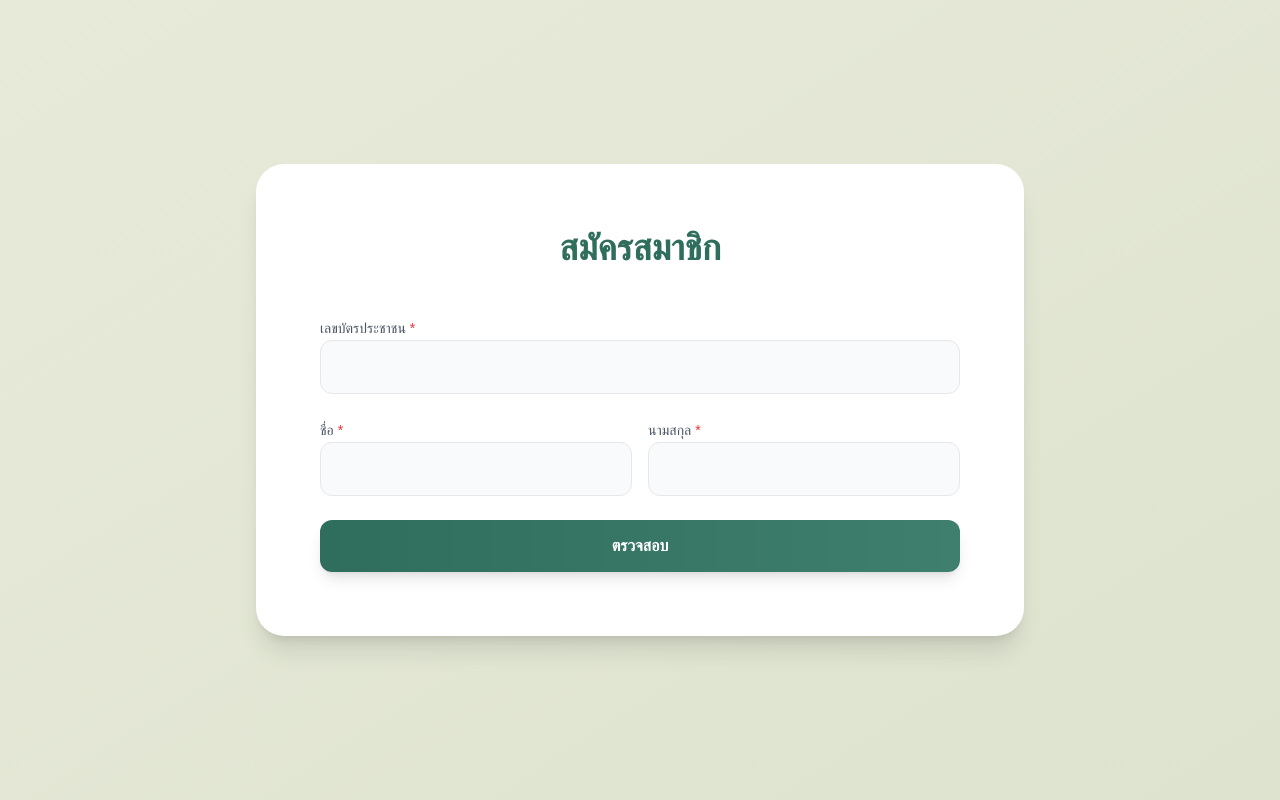
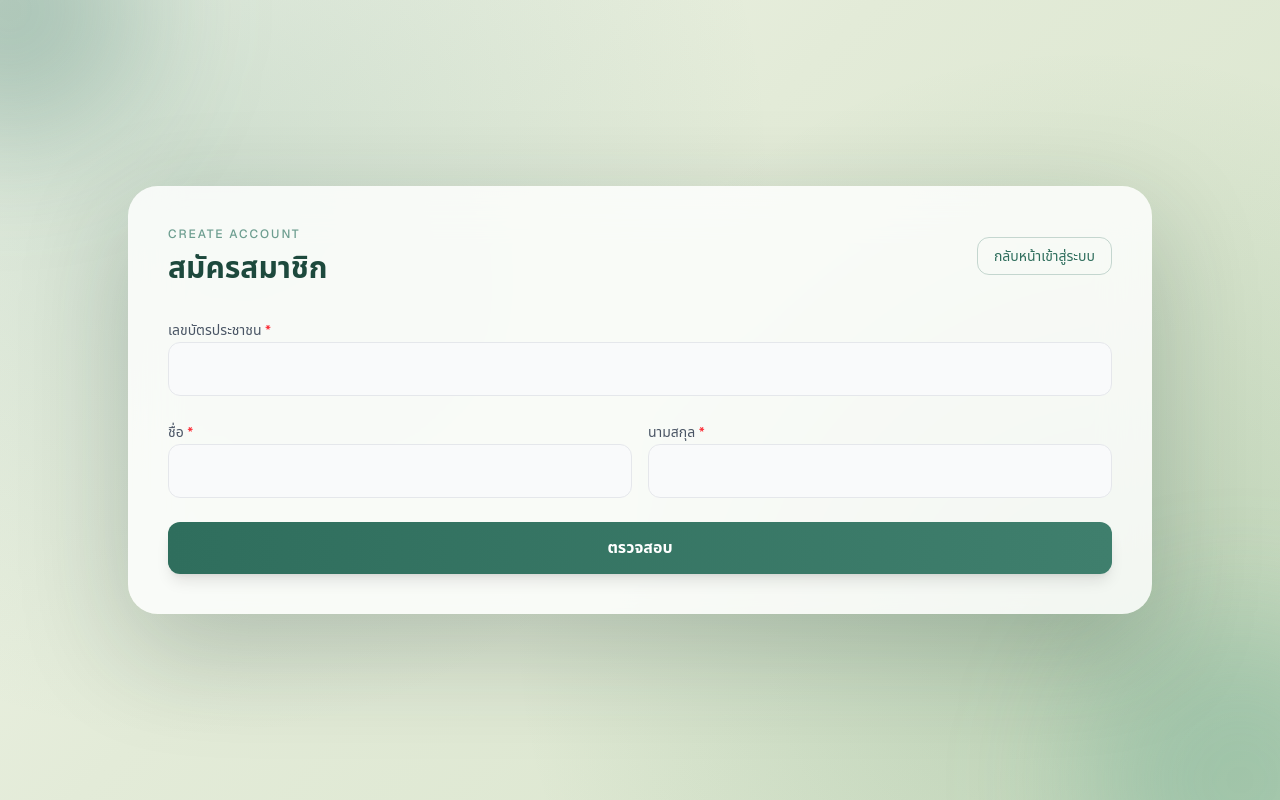
Before and after one commit to Deadchicken07/SE_KPS_68_9, a Next.js app in the folder project-se-front/: page /login/regis in a window 1280 px wide. Built offline with nearby package versions, Linux system fonts and the light colour scheme; no server answers.

Commit message:
feat: enhance UI for login, registration, and forgot password pages with improved styling and animations

```diff
--- a/project-se-front/app/globals.css
+++ b/project-se-front/app/globals.css
@@ -22,7 +22,7 @@
 body {
   background: var(--background);
   color: var(--foreground);
-  font-family: Arial, Helvetica, sans-serif;
+  font-family: var(--font-geist-sans), "Noto Sans Thai", sans-serif;
 }
 .input {
   @apply w-full px-4 py-3.5 rounded-xl border border-gray-200
@@ -48,3 +48,126 @@ body {
   text-[#3F7F6D] py-3 rounded-xl font-medium
   hover:bg-[#3F7F6D]/10 transition;
 }
+
+@keyframes float-soft {
+  0%,
+  100% {
+    transform: translateY(0px);
+  }
+  50% {
+    transform: translateY(-10px);
+  }
+}
+
+@keyframes fade-up {
+  from {
+    opacity: 0;
+    transform: translateY(16px);
+  }
+  to {
+    opacity: 1;
+    transform: translateY(0);
+  }
+}
+
+@keyframes glow-pulse {
+  0%,
+  100% {
+    filter: drop-shadow(0 0 0 rgba(63, 127, 109, 0.15));
+  }
+  50% {
+    filter: drop-shadow(0 10px 24px rgba(63, 127, 109, 0.28));
+  }
+}
+
+.anim-fade-up {
+  animation: fade-up 0.6s ease-out both;
+}
+
+.anim-fade-up-delay {
+  animation: fade-up 0.7s ease-out 0.12s both;
+}
+
+.anim-float-soft {
+  animation: float-soft 5s ease-in-out infinite;
+}
+
+.anim-glow-pulse {
+  animation: glow-pulse 4s ease-in-out infinite;
+}
+
+@keyframes drift {
+  0%,
+  100% {
+    transform: translate3d(0, 0, 0);
+  }
+  50% {
+    transform: translate3d(0, -14px, 0);
+  }
+}
+
+@keyframes shimmer {
+  0% {
+    transform: translateX(-120%) skewX(-12deg);
+  }
+  100% {
+    transform: translateX(220%) skewX(-12deg);
+  }
+}
+
+@keyframes gradient-pan {
+  0% {
+    background-position: 0% 50%;
+  }
+  50% {
+    background-position: 100% 50%;
+  }
+  100% {
+    background-position: 0% 50%;
+  }
+}
+
+.auth-shell {
+  @apply relative min-h-screen overflow-hidden;
+  background:
+    radial-gradient(circle at 15% 20%, rgba(63, 127, 109, 0.16), transparent 46%),
+    radial-gradient(circle at 85% 78%, rgba(22, 101, 52, 0.16), transparent 46%),
+    linear-gradient(135deg, #f2f6ea 0%, #e3ebd8 42%, #d8e4cb 100%);
+}
+
+.auth-orb {
+  @apply absolute rounded-full blur-3xl pointer-events-none;
+}
+
+.auth-orb.alt {
+}
+
+.auth-card {
+  @apply relative rounded-[30px] bg-white/82 backdrop-blur-xl;
+  box-shadow: 0 35px 110px rgba(18, 46, 39, 0.22);
+}
+
+.auth-card::after {
+  content: none;
+}
+
+.auth-panel-premium {
+  background: linear-gradient(125deg, #173f35 0%, #266151 36%, #357666 70%, #67a08e 100%);
+  background-size: cover;
+}
+
+@media (prefers-reduced-motion: reduce) {
+  .anim-fade-up,
+  .anim-fade-up-delay,
+  .anim-float-soft,
+  .anim-glow-pulse,
+  .auth-orb,
+  .auth-orb.alt,
+  .auth-panel-premium {
+    animation: none;
+  }
+
+  .auth-card::after {
+    animation: none;
+  }
+}
--- a/project-se-front/app/login/page.tsx
+++ b/project-se-front/app/login/page.tsx
@@ -2,19 +2,18 @@
 
 import { useEffect, useState } from "react";
 import { useRouter, useSearchParams } from "next/navigation";
+import { notification } from "antd";
 import { useLogin } from "@/hooks/useLogin";
-import { notification } from "antd";
 
 export default function LoginPage() {
   const [api, contextHolder] = notification.useNotification();
-
   const { login, loading, error } = useLogin();
 
   const [email, setEmail] = useState("");
   const [password, setPassword] = useState("");
+
   const router = useRouter();
   const searchParams = useSearchParams();
-
   const registered = searchParams.get("registered");
 
   useEffect(() => {
@@ -22,145 +21,118 @@ export default function LoginPage() {
       api.success({
         title: "สมัครสมาชิกสำเร็จ",
         description: "กรุณาเข้าสู่ระบบ",
-        duration: 5,
+        duration: 4,
       });
-
       router.replace("/login");
     }
-  }, [registered, router]);
+  }, [registered, api, router]);
+
   const handleSubmit = async (e: React.FormEvent) => {
     e.preventDefault();
-
     try {
       await login(email, password);
-      router.push("/user"); // เปลี่ยน path ตามที่คุณใช้
+      router.push("/user");
     } catch {
-      // error ถูกจัดการใน hook แล้ว
+      // managed by hook
     }
   };
 
   return (
     <>
       {contextHolder}
-      <div className="min-h-screen flex bg-[#E8EAD9] overflow-hidden">
-        {/* ================= LEFT SECTION ================= */}
-        <div className="hidden md:flex w-[65%] relative overflow-hidden bg-gradient-to-br from-[#2f6e5d] via-[#3F7F6D] to-[#4A8F7A] text-white">
-          <div className="absolute inset-0 bg-[radial-gradient(circle_at_20%_30%,rgba(255,255,255,0.15),transparent_40%)]"></div>
-          <div className="absolute inset-0 bg-[radial-gradient(circle_at_80%_70%,rgba(255,255,255,0.1),transparent_40%)]"></div>
-          <div className="absolute -top-40 -left-40 w-[500px] h-[500px] bg-white/10 rounded-full blur-3xl"></div>
 
-          <div className="relative z-10 flex flex-col justify-center px-24 max-w-2xl">
-            <div className="text-sm tracking-widest uppercase opacity-80 mb-8">
-              MentalCare Platform
+      <main className="auth-shell flex items-center justify-center px-4 py-8 sm:px-8 sm:py-12">
+        <div className="auth-orb top-[-140px] left-[-120px] h-[280px] w-[280px] bg-[#2f6e5d]/35" />
+        <div className="auth-orb alt bottom-[-170px] right-[-120px] h-[320px] w-[320px] bg-[#4e987f]/35" />
+
+        <section className="w-full max-w-6xl overflow-hidden rounded-[34px] bg-white/20 shadow-[0_45px_120px_rgba(25,56,48,0.24)] backdrop-blur-sm">
+          <div className="grid min-h-[740px] grid-cols-1 lg:grid-cols-[1.15fr_0.85fr]">
+            <div className="auth-panel-premium relative hidden overflow-hidden p-12 text-white lg:block xl:p-16">
+              <div className="absolute -right-16 top-12 h-52 w-52 rounded-full bg-white/12 blur-3xl" />
+              <div className="absolute -bottom-16 -left-8 h-72 w-72 rounded-full bg-white/15 blur-3xl" />
+
+              <div className="relative z-10 flex h-full flex-col justify-between">
+                <div>
+                  <p className="inline-flex rounded-full bg-white/10 px-4 py-1 text-xs tracking-[0.18em] text-white/90">
+                    MENTALCARE PLATFORM
+                  </p>
+
+                  <h1 className="mt-8 text-5xl font-semibold leading-[1.1] xl:text-6xl">
+                    Smart Care
+                    <br />
+                    Human Touch
+                  </h1>
+
+                  <p className="mt-7 max-w-xl text-base leading-relaxed text-white/88 xl:text-lg">
+                    ระบบให้คำปรึกษาออนไลน์ที่ออกแบบเพื่อความปลอดภัย ความเป็นส่วนตัว และประสบการณ์ใช้งานที่ลื่นไหลทุกอุปกรณ์
+                  </p>
                 </div>
 
-            <h1 className="text-6xl font-bold leading-tight mb-6">
-              ดูแลสุขภาพใจ
-              <br />
-              อย่างมืออาชีพ
-            </h1>
-
-            <p className="text-xl opacity-90 leading-relaxed mb-10">
-              ระบบให้คำปรึกษาออนไลน์ที่ออกแบบเพื่อความปลอดภัย
-              และความเป็นส่วนตัวระดับมาตรฐานทางการแพทย์
-            </p>
-
-            <div className="w-96 opacity-90">
-              <svg viewBox="0 0 500 300" fill="none">
-                <circle cx="120" cy="150" r="60" fill="rgba(255,255,255,0.2)" />
-                <rect
-                  x="200"
-                  y="80"
-                  width="180"
-                  height="120"
-                  rx="20"
-                  fill="rgba(255,255,255,0.15)"
-                />
-                <circle cx="260" cy="140" r="20" fill="white" />
-                <circle cx="320" cy="140" r="20" fill="white" />
-                <rect
-                  x="250"
-                  y="170"
-                  width="80"
-                  height="10"
-                  rx="5"
-                  fill="white"
-                />
-              </svg>
+                <div className="grid grid-cols-2 gap-4 text-sm text-white/90">
+                  <div className="rounded-2xl bg-white/10 p-4">
+                    <p className="text-3xl font-semibold">24/7</p>
+                    <p className="mt-1 text-white/80">ดูแลต่อเนื่อง</p>
+                  </div>
+                  <div className="rounded-2xl bg-white/10 p-4">
+                    <p className="text-3xl font-semibold">AES</p>
+                    <p className="mt-1 text-white/80">ข้อมูลปลอดภัย</p>
+                  </div>
                 </div>
               </div>
             </div>
 
-        {/* ================= RIGHT SECTION ================= */}
-        <div className="flex w-full md:w-[35%] items-center justify-center px-8">
-          <div className="w-full max-w-md">
-            <div className="bg-white rounded-3xl p-12 shadow-[0_30px_80px_rgba(0,0,0,0.15)] border border-gray-100">
-              <h2 className="text-3xl font-semibold text-[#3F7F6D] mb-10">
-                เข้าสู่ระบบ
-              </h2>
+            <div className="relative flex items-center justify-center p-6 sm:p-10 xl:p-14">
+              <div className="auth-card w-full max-w-md p-8 sm:p-10">
+                <p className="text-xs font-medium uppercase tracking-[0.16em] text-[#3f7f6d]/75">Welcome back</p>
+                <h2 className="mt-3 text-3xl font-semibold text-[#1d493d]">เข้าสู่ระบบ</h2>
+                <p className="mt-2 text-sm text-slate-500">ลงชื่อเข้าใช้เพื่อเข้าถึงระบบจัดการและบริการทั้งหมด</p>
 
-              <form onSubmit={handleSubmit} className="space-y-7">
-                {/* EMAIL */}
+                <form onSubmit={handleSubmit} className="mt-8 space-y-5">
                   <div>
-                  <label className="text-sm text-gray-500 tracking-wide">
-                    อีเมล
-                  </label>
+                    <label className="text-sm font-medium text-slate-600">อีเมล</label>
                     <input
                       type="email"
                       value={email}
                       onChange={(e) => setEmail(e.target.value)}
                       required
                       placeholder="example@email.com"
-                    className="w-full mt-2 px-4 py-3 rounded-xl border border-gray-200 focus:border-[#4A8F7A] focus:ring-2 focus:ring-[#4A8F7A]/30 outline-none transition"
+                      className="input mt-2"
                     />
                   </div>
 
-                {/* PASSWORD */}
                   <div>
-                  <label className="text-sm text-gray-500 tracking-wide">
-                    รหัสผ่าน
-                  </label>
+                    <label className="text-sm font-medium text-slate-600">รหัสผ่าน</label>
                     <input
                       type="password"
                       value={password}
                       onChange={(e) => setPassword(e.target.value)}
                       required
-                    placeholder="••••••••"
-                    className="w-full mt-2 px-4 py-3 rounded-xl border border-gray-200 focus:border-[#4A8F7A] focus:ring-2 focus:ring-[#4A8F7A]/30 outline-none transition"
+                      placeholder="********"
+                      className="input mt-2"
                     />
                   </div>
 
-                {/* BUTTON */}
-                <button
-                  type="submit"
-                  disabled={loading}
-                  className="w-full mt-4 bg-[#3F7F6D] hover:bg-[#356e5f] text-white py-3 rounded-xl text-lg font-medium shadow-lg transition duration-300 disabled:opacity-60"
-                >
+                  <button type="submit" disabled={loading} className="btn-primary mt-2">
                     {loading ? "กำลังเข้าสู่ระบบ..." : "เข้าสู่ระบบ"}
                   </button>
 
-                {/* ERROR MESSAGE */}
-                {error && (
-                  <p className="text-red-500 text-sm mt-4 text-center">
-                    {error}
-                  </p>
-                )}
+                  {error && <p className="text-center text-sm text-red-500">{error}</p>}
                 </form>
 
-              <div className="text-center mt-8 text-sm text-gray-500">
+                <div className="mt-6 text-center text-sm text-slate-500">
                   <span
                     onClick={() => router.push("/login/forgot-password")}
-                  className="hover:underline cursor-pointer"
+                    className="cursor-pointer font-medium text-[#2f6e5d] hover:underline"
                   >
                     ลืมรหัสผ่าน?
                   </span>
                 </div>
 
-              <div className="text-center mt-2 text-sm text-gray-600">
+                <div className="mt-2 text-center text-sm text-slate-600">
                   ยังไม่มีบัญชี?{" "}
                   <span
                     onClick={() => router.push("/login/regis")}
-                  className="text-[#3F7F6D] font-medium cursor-pointer hover:underline"
+                    className="cursor-pointer font-semibold text-[#2f6e5d] hover:underline"
                   >
                     สมัครสมาชิก
                   </span>
@@ -168,7 +140,8 @@ export default function LoginPage() {
               </div>
             </div>
           </div>
-      </div>
+        </section>
+      </main>
     </>
   );
 }
--- a/project-se-front/app/login/regis/page.tsx
+++ b/project-se-front/app/login/regis/page.tsx
@@ -181,6 +181,7 @@ export default function RegisterPage() {
       setErrors({ email: "Email นี้ถูกใช้งานแล้ว" });
       return;
     }
+
     if (!form.email) newErrors.email = "กรุณากรอก Email";
     if (!form.name) newErrors.name = "กรุณากรอกชื่อ";
     if (!form.surName) newErrors.surName = "กรุณากรอกนามสกุล";
@@ -249,9 +250,23 @@ export default function RegisterPage() {
   };
 
   return (
-    <div className="min-h-screen bg-gradient-to-br from-[#E8EAD9] to-[#DDE3CF] flex items-center justify-center px-6 py-20">
-      <div className="w-full max-w-3xl bg-white rounded-[28px] p-16 shadow-xl space-y-12">
-        <h2 className="text-4xl font-bold text-[#2F6E5D] text-center">สมัครสมาชิก</h2>
+    <main className="auth-shell flex items-center justify-center px-4 py-8 sm:px-8 sm:py-12">
+      <div className="auth-orb top-[-120px] left-[-120px] h-[260px] w-[260px] bg-[#2f6e5d]/30" />
+      <div className="auth-orb alt bottom-[-140px] right-[-120px] h-[320px] w-[320px] bg-[#4e987f]/30" />
+
+      <section className="auth-card w-full max-w-5xl p-6 sm:p-10">
+        <div className="mb-8 flex items-center justify-between gap-3">
+          <div>
+            <p className="text-xs font-medium uppercase tracking-[0.16em] text-[#3f7f6d]/75">Create account</p>
+            <h2 className="mt-2 text-3xl font-semibold text-[#1d493d]">สมัครสมาชิก</h2>
+          </div>
+          <button
+            onClick={() => router.push("/login")}
+            className="rounded-xl border border-[#2f6e5d]/25 px-4 py-2 text-sm font-medium text-[#2f6e5d] hover:bg-[#2f6e5d]/5"
+          >
+            กลับหน้าเข้าสู่ระบบ
+          </button>
+        </div>
 
         {step === 1 && (
           <RegisterStep1Nation
@@ -293,7 +308,7 @@ export default function RegisterPage() {
             email={form.email}
           />
         )}
-      </div>
-    </div>
+      </section>
+    </main>
   );
 }
```
Also changed, not shown: project-se-front/app/login/forgot-password/page.tsx (+37 -44 lines). Lines whose indentation alone changed are shown as unchanged.
